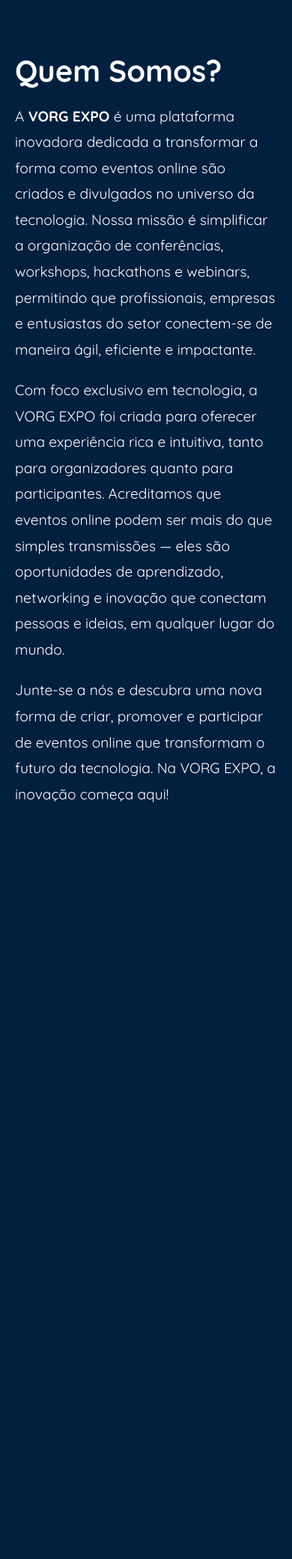
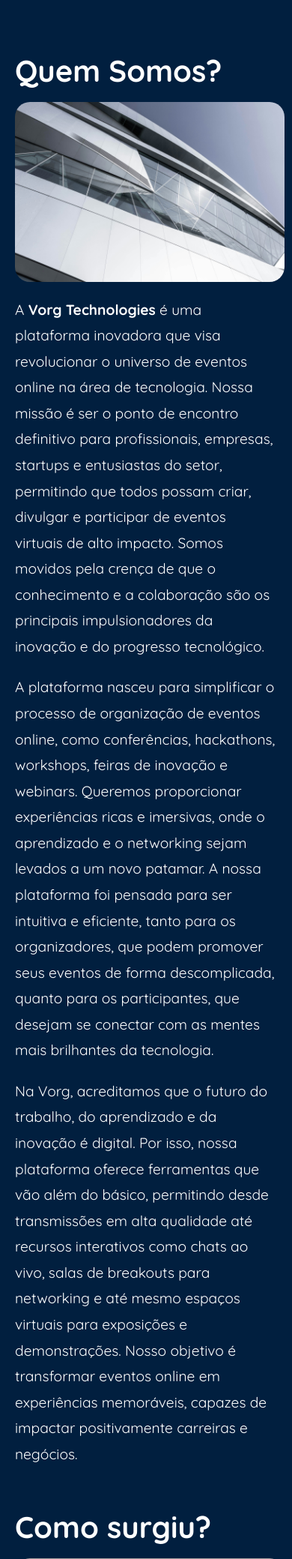
Before and after one commit to ElisioWilliam/Web-Landingpage, a PHP site: page /about.html in a window 390 px wide. Shown: the part 82-2161 px from the top of the page at 75% size. Before the commit the page ends 1152 px from the top, so only its background shows below. Run offline with PHP 8.4, Linux system fonts and the light colour scheme; grey boxes are pictures that could not be loaded.

Commit message:
finishing my team and about us

```diff
--- a/about.html
+++ b/about.html
@@ -8,6 +8,7 @@
     <link rel="preconnect" href="https://fonts.gstatic.com" crossorigin>
     <link href="https://fonts.googleapis.com/css2?family=Quicksand:wght@300..700&display=swap" rel="stylesheet">
     <link rel="stylesheet" href="./styles/global.css">
+    <link rel="stylesheet" href="./styles/about.css">
     <title>Document</title>
 </head>
 <body>
@@ -42,16 +43,34 @@
     <section id="quem-somos" style="padding: 50px 0; background-color: #011f3f">
         <div style="max-width: 900px; margin: 0 auto; padding: 20px;">
             <h2 style="font-size: 2.5em; font-weight: bold; color: #ffffff;">Quem Somos?</h2>
+            <img class="img-about" src="./assets/imagens/building.jpg" alt="">
             <p style="font-size: 1.2em; color: #ffffff; line-height: 1.8; margin-top: 20px;">
-            A <strong>VORG EXPO</strong> é uma plataforma inovadora dedicada a transformar a forma como eventos online são criados e divulgados no universo da tecnologia. Nossa missão é simplificar a organização de conferências, workshops, hackathons e webinars, permitindo que profissionais, empresas e entusiastas do setor conectem-se de maneira ágil, eficiente e impactante.
+            A <strong>Vorg Technologies</strong> é uma plataforma inovadora que visa revolucionar o universo de eventos online na área de tecnologia. Nossa missão é ser o ponto de encontro definitivo para profissionais, empresas, startups e entusiastas do setor, permitindo que todos possam criar, divulgar e participar de eventos virtuais de alto impacto. Somos movidos pela crença de que o conhecimento e a colaboração são os principais impulsionadores da inovação e do progresso tecnológico.
             </p>
             <p style="font-size: 1.2em; color: #ffffff; line-height: 1.8; margin-top: 20px;">
-            Com foco exclusivo em tecnologia, a VORG EXPO foi criada para oferecer uma experiência rica e intuitiva, tanto para organizadores quanto para participantes. Acreditamos que eventos online podem ser mais do que simples transmissões — eles são oportunidades de aprendizado, networking e inovação que conectam pessoas e ideias, em qualquer lugar do mundo.
+              A plataforma nasceu para simplificar o processo de organização de eventos online, como conferências, hackathons, workshops, feiras de inovação e webinars. Queremos proporcionar experiências ricas e imersivas, onde o aprendizado e o networking sejam levados a um novo patamar. A nossa plataforma foi pensada para ser intuitiva e eficiente, tanto para os organizadores, que podem promover seus eventos de forma descomplicada, quanto para os participantes, que desejam se conectar com as mentes mais brilhantes da tecnologia.
             </p>
             <p style="font-size: 1.2em; color: #ffffff; line-height: 1.8; margin-top: 20px;">
-            Junte-se a nós e descubra uma nova forma de criar, promover e participar de eventos online que transformam o futuro da tecnologia. Na VORG EXPO, a inovação começa aqui!
+              Na Vorg, acreditamos que o futuro do trabalho, do aprendizado e da inovação é digital. Por isso, nossa plataforma oferece ferramentas que vão além do básico, permitindo desde transmissões em alta qualidade até recursos interativos como chats ao vivo, salas de breakouts para networking e até mesmo espaços virtuais para exposições e demonstrações. Nosso objetivo é transformar eventos online em experiências memoráveis, capazes de impactar positivamente carreiras e negócios.
             </p>
         </div>
+
+        <div style="max-width: 900px; margin: 0 auto; padding: 20px;">
+          <h2 style="font-size: 2.5em; font-weight: bold; color: #ffffff;">Como surgiu?</h2>
+          <img class="img-about" src="./assets/imagens/office.jpg" alt="">
+          <p style="font-size: 1.2em; color: #ffffff; line-height: 1.8; margin-top: 20px;">
+            Nossa história remonta a meados de 2015, quando um grupo de entusiastas de tecnologia, formado por engenheiros, desenvolvedores e organizadores de eventos, decidiu unir forças para criar uma empresa focada em conectar profissionais e empresas por meio de eventos presenciais. Durante anos, organizamos conferências, workshops e hackathons em diversas cidades, promovendo um espaço vibrante para o aprendizado, networking e colaboração.
+          </p>
+          <p style="font-size: 1.2em; color: #ffffff; line-height: 1.8; margin-top: 20px;">
+            No entanto, com a chegada inesperada da pandemia em 2020, a necessidade de adaptação se tornou urgente. Vimos nossos eventos presenciais sendo cancelados e o mundo todo migrando para o digital. Foi nesse momento de crise que enxergamos uma oportunidade de nos reinventar e levar nossa expertise para o ambiente online. A Vorg decidiu então transformar seu modelo de negócios e apostar em uma nova forma de conexão: eventos virtuais.
+          </p>
+          <p style="font-size: 1.2em; color: #ffffff; line-height: 1.8; margin-top: 20px;">
+            A transição não foi fácil, mas nossa equipe abraçou o desafio. Com base no nosso know-how adquirido ao longo de anos promovendo eventos presenciais de sucesso, passamos a realizar webinars, hackathons virtuais e conferências online. À medida que nos familiarizávamos com o novo formato, percebemos que o potencial do digital ia muito além de uma simples adaptação temporária — ele era uma evolução natural para alcançar um público global.
+          </p>
+          <p  style="font-size: 1.2em; color: #ffffff; line-height: 1.8; margin-top: 20px;">
+            Agora, em 2024, estamos prontos para dar o próximo passo na nossa jornada com o lançamento da plataforma Vorg. Esta plataforma foi desenvolvida para facilitar a criação, promoção e participação em eventos online, oferecendo recursos interativos, desde transmissões em alta qualidade até salas de networking e espaços para demonstrações virtuais. Nosso objetivo é proporcionar experiências imersivas que rivalizem (ou até superem) os eventos presenciais que organizávamos no passado.
+          </p>
+      </div>
     </section>
 
 
--- /dev/null
+++ b/styles/about.css
@@ -0,0 +1,36 @@
+.img-about{
+    max-width: 860px;
+    margin: 0 auto;
+    border-radius: 20px;
+    margin-top: 10px;
+}
+
+@media(max-width: 900px){
+    .img-about{
+        max-width: 760px;
+    }
+}
+
+@media(max-width: 800px){
+    .img-about{
+        max-width: 660px;
+    }
+}
+
+@media(max-width: 700px){
+    .img-about{
+        max-width: 560px;
+    }
+}
+
+@media(max-width: 600px){
+    .img-about{
+        max-width: 460px;
+    }
+}
+
+@media(max-width: 500px){
+    .img-about{
+        max-width: 360px;
+    }
+}
--- a/styles/global.css
+++ b/styles/global.css
@@ -260,7 +260,7 @@
     display: flex;
     width: 175px;
     height: 175px;
-    border: 4px solid #007bff;
+    border: 1px solid #0000004f;
     border-radius: 50%;
     overflow: hidden;
   }
```
Also changed, not shown: home.html (+10 -5 lines), assets/imagens/building.jpg (added), assets/imagens/cmo.jpg (added), assets/imagens/coo.jpg (added), assets/imagens/cto.jpg (added), assets/imagens/head-partner.jpg (added), 1 other file.
